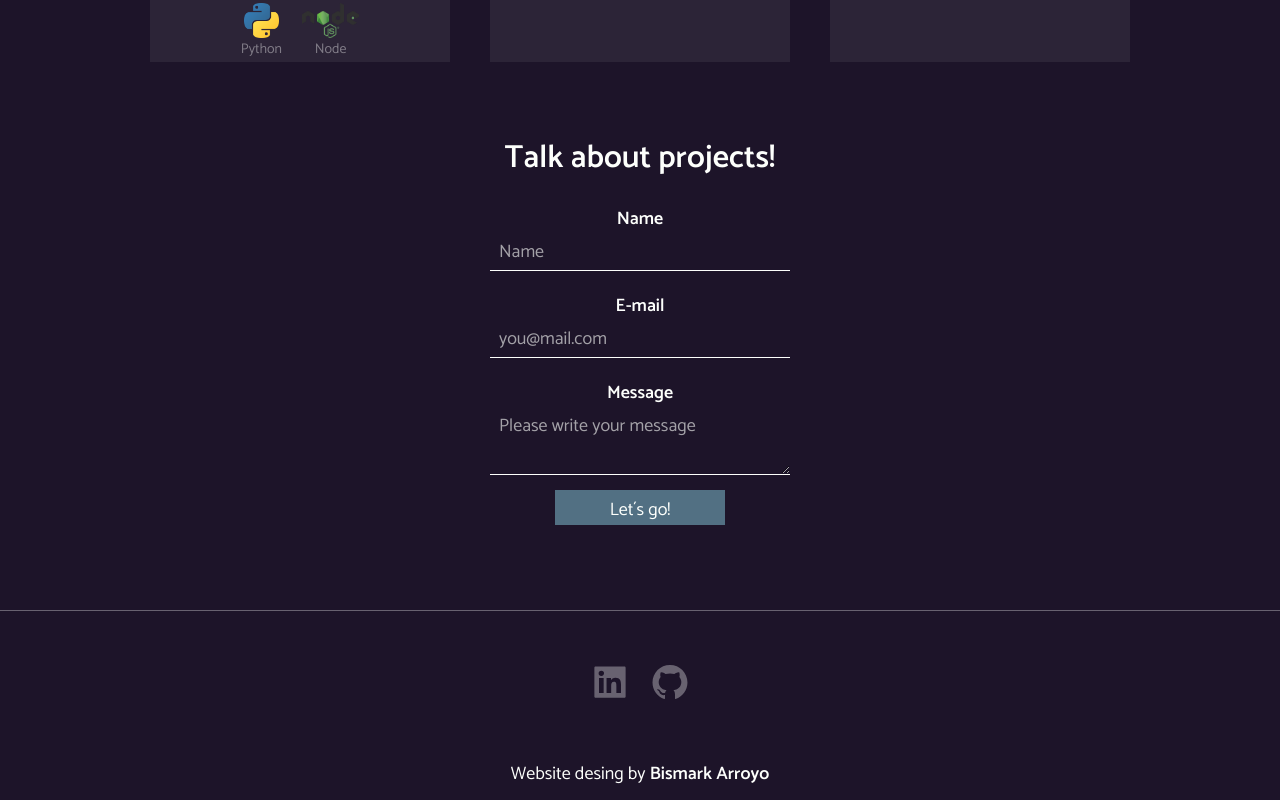
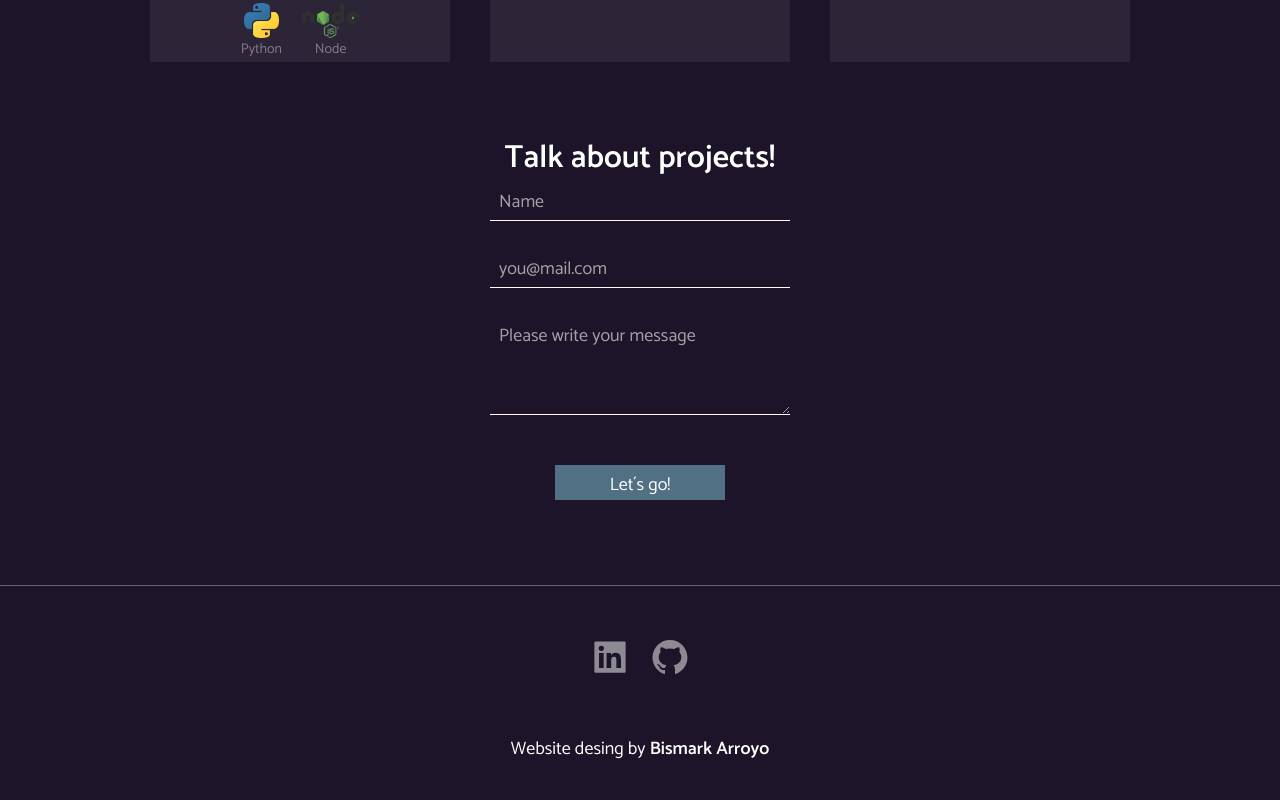
Before and after one commit to bisarroyo/portfolio, a React (Vite) app: page / in a window 1280 px wide. Shown: the part 2599-3399 px from the top of the page. After the commit the page ends 3374 px from the top, so only its background shows below. Built offline with nearby package versions, Linux system fonts and the light colour scheme.

Commit message:
[form] fixed validation form

```diff
--- a/package.json
+++ b/package.json
@@ -10,6 +10,7 @@
   },
   "dependencies": {
     "@emailjs/browser": "^3.7.0",
+    "framer-motion": "^7.6.19",
     "prop-types": "^15.8.1",
     "react": "^18.2.0",
     "react-dom": "^18.2.0",
--- a/src/components/Input.jsx
+++ /dev/null
@@ -1,33 +0,0 @@
-import PropTypes from 'prop-types'
-import React from 'react'
-
-const Input = React.forwardRef((props, ref) => {
-  const { label, type, placeholder, className } = props
-  return (
-    <div className='flex-column'>
-      <label className='input-label'>{label}</label>
-      <input
-        className={className}
-        type={type}
-        placeholder={placeholder}
-        ref={ref}
-      />
-    </div>
-  )
-})
-
-export default Input
-
-Input.propTypes = {
-  className: PropTypes.string.isRequired,
-  label: PropTypes.string.isRequired,
-  placeholder: PropTypes.string.isRequired,
-  type: PropTypes.string.isRequired
-}
-
-Input.defaultProps = {
-  className: 'input-text',
-  label: 'Input',
-  placeholder: 'Input',
-  type: 'input'
-}
--- a/src/containers/Contact.jsx
+++ b/src/containers/Contact.jsx
@@ -7,13 +7,10 @@ import Loader from '../components/Loader'
 
 // import components
 import Button from '../components/Button'
-import Input from '../components/Input'
-import TextArea from '../components/TextArea'
 
 const Contact = () => {
   const form = useRef()
-  // const refInputOne = React.createRef()
-  const { register, handleSubmit, formState: { errors } } = useForm()
+  const { register, handleSubmit, formState: { errors }, reset } = useForm()
 
   const [contactData, setContactData] = useState({
     button: 'Let´s go!',
@@ -33,6 +30,11 @@ const Contact = () => {
           button: 'Message Sent!',
           loading: false
         })
+        reset({
+          fullName: '',
+          email: '',
+          message: ''
+        })
       }, (err) => {
         setContactData({
           ...contactData,
@@ -46,31 +48,34 @@ const Contact = () => {
       <div className='contact-container flex-column'>
         <h2>Talk about projects!</h2>
         <form className='flex-column' ref={form} onSubmit={handleSubmit(sendEmail)}>
-          <Input
-            className='input-text'
+          <div className='input-container'>
+            <input
+              className={`input-text ${errors.fullName && 'error'}`}
               type='text'
-            label='Name'
               placeholder='Name'
-            // ref={refInputOne}
               {...register('fullName', { required: true })}
             />
-          {errors.fullName && <span>Name is required</span>}
-          <Input
-            className='input-text'
+            <div className='error-message'><p>{errors.fullName && 'Please write your name'}</p></div>
+          </div>
+          <div className='input-container'>
+            <input
+              className={`input-text ${errors.email && 'error'}`}
               type='email'
-            label='E-mail'
               placeholder='you@mail.com'
               {...register('email', { required: true })}
             />
-          {errors.email && <span>Email is required</span>}
-          <TextArea
-            className='input-text'
-            label='Message'
+            <div className='error-message'><p>{errors.email && 'Please write your email'}</p></div>
+          </div>
+          <div className='input-container'>
+            <textarea
+              className={`input-text ${errors.message && 'error'}`}
+              rows='3'
               type='text'
               placeholder='Please write your message'
               {...register('message', { required: true })}
             />
-          {errors.message && <span>Message is required</span>}
+            <div className='error-message'><p>{errors.message && 'Please write your message'}</p></div>
+          </div>
           <div className='flex-column'>
             <Button
               className='btn-secondary'
--- a/src/containers/HomeHero.jsx
+++ b/src/containers/HomeHero.jsx
@@ -1,3 +1,4 @@
+import { motion } from 'framer-motion'
 import bismark from '../assets/img/bismark.jpg'
 import { IoIosArrowDown } from 'react-icons/io'
 
@@ -7,9 +8,14 @@ const HomeHero = () => {
       <p>Hi! I'm </p>
       <h1>Bismark Arroyo</h1>
       <h2>Front-end developer</h2>
-      <div className='home-image'>
+      <motion.div
+        className='home-image'
+        initial={{ scale: 0.8 }}
+        animate={{ scale: 1 }}
+        transition={{ duration: 0.5 }}
+      >
         <img src={bismark} alt='Bismark Arroyo photo' />
-      </div>
+      </motion.div>
       <div className='flex-column arow-container'>
         <div className='arrow'><IoIosArrowDown /></div>
       </div>
--- a/src/styles/components/_footer.scss
+++ b/src/styles/components/_footer.scss
@@ -8,7 +8,12 @@
     a {
       margin: 0 10px;
       text-decoration: none;
-      color: #ffffff55;
+      color: #ffffff;
+      opacity: 0.5;
+      transition: 0.3s all ease;
+      &:hover {
+        opacity: 1;
+      }
     }
   }
   .footer-contain {
--- a/src/styles/components/_input.scss
+++ b/src/styles/components/_input.scss
@@ -1,3 +1,16 @@
+.input-container {
+  position: relative;
+
+  .error-message {
+    p {
+      text-align: end;
+      display: block;
+      height: 30px;
+      color: #fb0000;
+    }
+
+  }
+
   .input-text{
     min-width: 300px;
     background-color: transparent;
@@ -24,10 +37,4 @@
       border-bottom: 1px solid #fb0000 !important;
     }
   }
-
-.input-label {
-  padding-top: 20px;
-  font-size: 1.8rem;
-  color: $light;
-  font-weight: bold;
 }
```
Also changed, not shown: 1 other file (tests, documents, lock files or other folders). Lines whose indentation alone changed are shown as unchanged.
